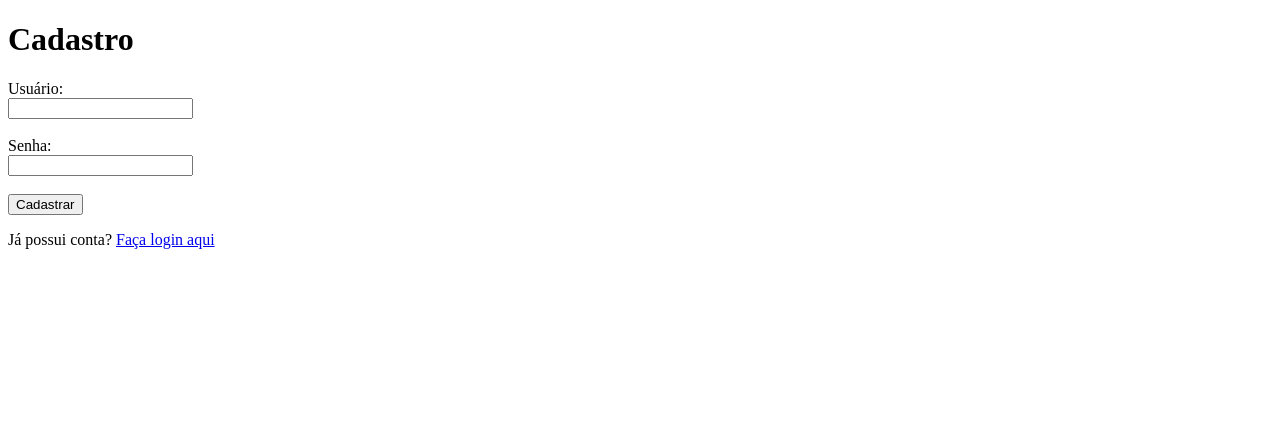
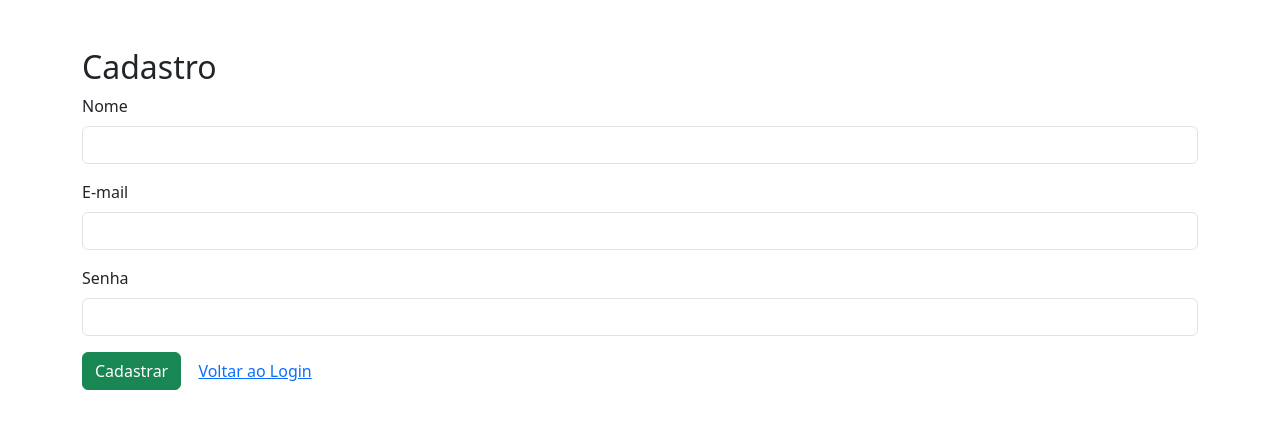
Before and after one commit to Meibuo/Meu-Ponto, a Flask app: page /register in a window 1280 px wide. Shown: the top 429 px of the page. Run offline with Flask 3, Linux system fonts and the light colour scheme.

Commit message:
Add files via upload

```diff
--- a/app.py
+++ b/app.py
@@ -3,60 +3,72 @@
 from werkzeug.security import generate_password_hash, check_password_hash
 
 app = Flask(__name__)
-app.secret_key = 'sua_chave_secreta_aqui'
+app.secret_key = "minha_chave_secreta"
 
 # Configuração do banco PostgreSQL
-app.config['SQLALCHEMY_DATABASE_URI'] = 'postgresql://meuponto:f62wXQtozjw2Mielya41xlfpqXu4YCZS@dpg-d3ps91u3jp1c7386vg8g-a/meuponto'
+app.config['SQLALCHEMY_DATABASE_URI'] = "postgresql://meuponto:f62wXQtozjw2Mielya41xlfpqXu4YCZS@dpg-d3ps91u3jp1c7386vg8g-a/meuponto"
 app.config['SQLALCHEMY_TRACK_MODIFICATIONS'] = False
 
 db = SQLAlchemy(app)
 
-# Modelo de usuário
-class User(db.Model):
+# Modelo de Usuário
+class Usuario(db.Model):
     id = db.Column(db.Integer, primary_key=True)
-    username = db.Column(db.String(150), unique=True, nullable=False)
-    password = db.Column(db.String(200), nullable=False)
+    nome = db.Column(db.String(150), nullable=False)
+    email = db.Column(db.String(150), unique=True, nullable=False)
+    senha = db.Column(db.String(200), nullable=False)
 
-# Rota de login
+# Rota de Login
 @app.route('/login', methods=['GET', 'POST'])
 def login():
     if request.method == 'POST':
-        username = request.form.get('username')
-        password = request.form.get('password')
-        user = User.query.filter_by(username=username).first()
-        if user and check_password_hash(user.password, password):
-            session['user_id'] = user.id
-            flash('Login feito com sucesso!', 'success')
+        email = request.form['email']
+        senha = request.form['senha']
+        usuario = Usuario.query.filter_by(email=email).first()
+        if usuario and check_password_hash(usuario.senha, senha):
+            session['user_id'] = usuario.id
+            flash("Login realizado com sucesso!", "success")
             return redirect(url_for('dashboard'))
         else:
-            flash('Usuário ou senha incorretos', 'danger')
+            flash("E-mail ou senha incorretos", "danger")
     return render_template('login.html')
 
-# Rota de cadastro
+# Rota de Cadastro
 @app.route('/register', methods=['GET', 'POST'])
 def register():
     if request.method == 'POST':
-        username = request.form.get('username')
-        password = request.form.get('password')
-        if User.query.filter_by(username=username).first():
-            flash('Usuário já existe!', 'warning')
+        nome = request.form['nome']
+        email = request.form['email']
+        senha = generate_password_hash(request.form['senha'])
+
+        # Verifica se o usuário já existe
+        if Usuario.query.filter_by(email=email).first():
+            flash("E-mail já cadastrado", "danger")
             return redirect(url_for('register'))
-        hashed_password = generate_password_hash(password)
-        new_user = User(username=username, password=hashed_password)
-        db.session.add(new_user)
+
+        novo_usuario = Usuario(nome=nome, email=email, senha=senha)
+        db.session.add(novo_usuario)
         db.session.commit()
-        flash('Cadastro realizado com sucesso!', 'success')
+
+        flash("Cadastro realizado com sucesso!", "success")
         return redirect(url_for('login'))
     return render_template('register.html')
 
-# Dashboard (apenas exemplo)
+# Rota Dashboard (apenas exemplo)
 @app.route('/dashboard')
 def dashboard():
     if 'user_id' not in session:
         return redirect(url_for('login'))
-    return "Bem-vindo ao dashboard!"
+    return f"Bem-vindo! ID do usuário: {session['user_id']}"
+
+# Rota Logout
+@app.route('/logout')
+def logout():
+    session.pop('user_id', None)
+    flash("Logout realizado com sucesso!", "success")
+    return redirect(url_for('login'))
 
 if __name__ == '__main__':
     with app.app_context():
-        db.create_all()  # Cria as tabelas se não existirem
-    app.run(host='0.0.0.0', port=5000, debug=True)
+        db.create_all()  # Cria tabelas se não existirem
+    app.run(debug=True)
--- a/requirements.txt
+++ b/requirements.txt
@@ -3,4 +3,4 @@
 psycopg[binary]==3.2.10
 Werkzeug==2.3.7
 gunicorn==21.2.0
-psycopg2-binary>=2.9.7
+psycopg2-binary==2.9.9
--- a/templates/register.html
+++ b/templates/register.html
@@ -3,32 +3,34 @@
 <head>
     <meta charset="UTF-8">
     <title>Cadastro - Meu Ponto</title>
+    <link rel="stylesheet" href="https://cdn.jsdelivr.net/npm/bootstrap@5.3.2/dist/css/bootstrap.min.css">
 </head>
 <body>
-    <h1>Cadastro</h1>
-
+<div class="container mt-5">
+    <h2>Cadastro</h2>
     {% with messages = get_flashed_messages(with_categories=true) %}
         {% if messages %}
-            <ul>
             {% for category, message in messages %}
-                <li style="color: {% if category=='success' %}green{% elif category=='danger' %}red{% else %}orange{% endif %};">
-                    {{ message }}
-                </li>
+                <div class="alert alert-{{ category }}">{{ message }}</div>
             {% endfor %}
-            </ul>
         {% endif %}
     {% endwith %}
-
-    <form action="{{ url_for('register') }}" method="POST">
-        <label>Usuário:</label><br>
-        <input type="text" name="username" required><br><br>
-
-        <label>Senha:</label><br>
-        <input type="password" name="password" required><br><br>
-
-        <button type="submit">Cadastrar</button>
+    <form method="POST">
+        <div class="mb-3">
+            <label for="nome" class="form-label">Nome</label>
+            <input type="text" class="form-control" id="nome" name="nome" required>
+        </div>
+        <div class="mb-3">
+            <label for="email" class="form-label">E-mail</label>
+            <input type="email" class="form-control" id="email" name="email" required>
+        </div>
+        <div class="mb-3">
+            <label for="senha" class="form-label">Senha</label>
+            <input type="password" class="form-control" id="senha" name="senha" required>
+        </div>
+        <button type="submit" class="btn btn-success">Cadastrar</button>
+        <a href="{{ url_for('login') }}" class="btn btn-link">Voltar ao Login</a>
     </form>
-
-    <p>Já possui conta? <a href="{{ url_for('login') }}">Faça login aqui</a></p>
+</div>
 </body>
 </html>
```
Also changed, not shown: templates/login.html (+16 -18 lines).
